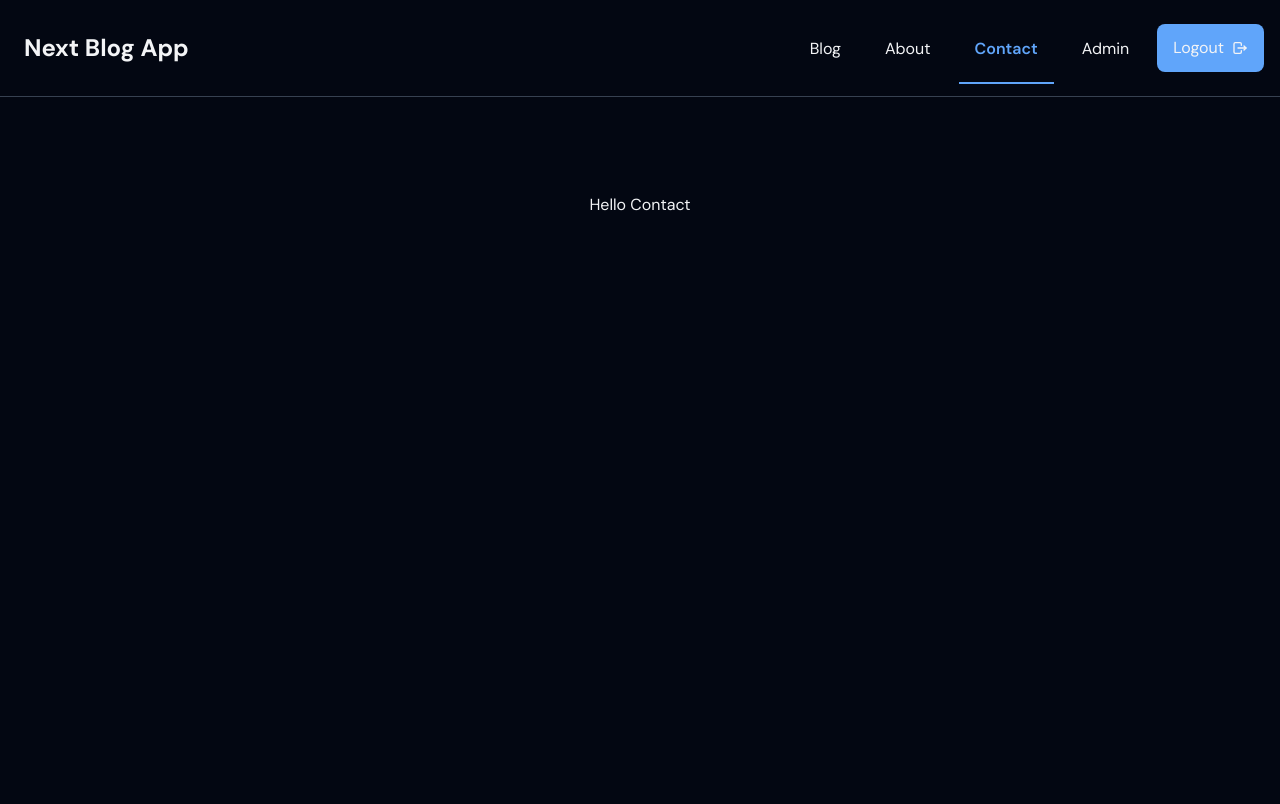
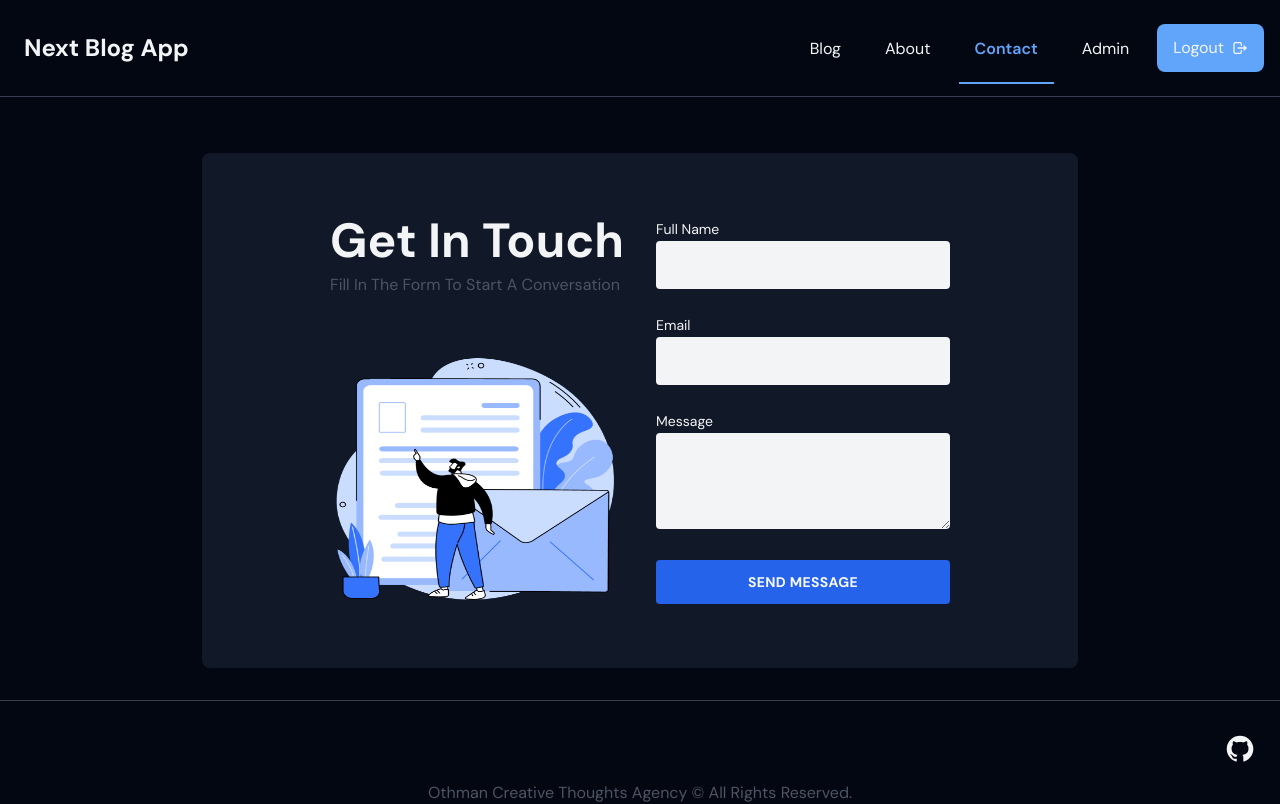
Before and after one commit to AhmedOsman101/next-blog-app, a Next.js app: page /contact in a window 1280 px wide. Shown: the top 804 px of the page. Built offline with nearby package versions, Linux system fonts and the light colour scheme.

Commit message:
Adjust spacing and display properties Started working on contact page

```diff
--- a/src/app/contact/page.jsx
+++ b/src/app/contact/page.jsx
@@ -1,8 +1,65 @@
+import Image from "next/image";
+
 const Contact = () => {
 	return (
-		<main className="flex min-h-dvh flex-col items-center justify-between p-24">
-			hello Contact
-		</main>
+		<>
+			<div className="grid max-w-screen-xl grid-cols-1 gap-8 px-8 py-16 mx-auto rounded-lg md:grid-cols-2 md:px-12 lg:px-16 xl:px-32 bg-gray-900 mt-14">
+				<div className="flex flex-col justify-between">
+					<div className="space-y-2">
+						<h2 className="text-4xl font-bold leading-tight lg:text-5xl">
+							Get in touch
+						</h2>
+						<div className="text-gray-600">
+							Fill in the form to start a conversation
+						</div>
+					</div>
+					<div className="p-6 h-52 md:h-64 relative">
+						<Image
+							src="/imgs/contact.png"
+							alt="Contact image"
+							fill
+						/>
+					</div>
+				</div>
+				<form noValidate="" className="space-y-6">
+					<div>
+						<label htmlFor="name" className="text-sm">
+							Full name
+						</label>
+						<input
+							id="name"
+							type="text"
+							placeholder=""
+							className="w-full p-3 rounded bg-gray-100"
+						/>
+					</div>
+					<div>
+						<label htmlFor="email" className="text-sm">
+							Email
+						</label>
+						<input
+							id="email"
+							type="email"
+							className="w-full p-3 rounded bg-gray-100"
+						/>
+					</div>
+					<div>
+						<label htmlFor="message" className="text-sm">
+							Message
+						</label>
+						<textarea
+							id="message"
+							rows="3"
+							className="w-full p-3 rounded bg-gray-100"></textarea>
+					</div>
+					<button
+						type="submit"
+						className="w-full p-3 text-sm font-bold tracking-wide uppercase rounded bg-blue-600 text-gray-50">
+						Send Message
+					</button>
+				</form>
+			</div>
+		</>
 	);
 };
 
--- a/src/app/layout.jsx
+++ b/src/app/layout.jsx
@@ -21,10 +21,11 @@ export const metadata = {
 export default function RootLayout({ children }) {
 	return (
 		<html lang="en" className="dark">
-			<body className={`${font.className} bg-gray-950 text-gray-100`}>
+			<body
+				className={`${font.className} bg-gray-950 text-gray-100 grid grid-rows-[auto_1fr_auto] min-h-dvh`}>
 				<Navbar />
 				<hr />
-				<main className="flex min-h-dvh flex-col items-center px-20">
+				<main className="flex flex-col items-center px-20">
 					{children}
 				</main>
 				<Footer />
```
